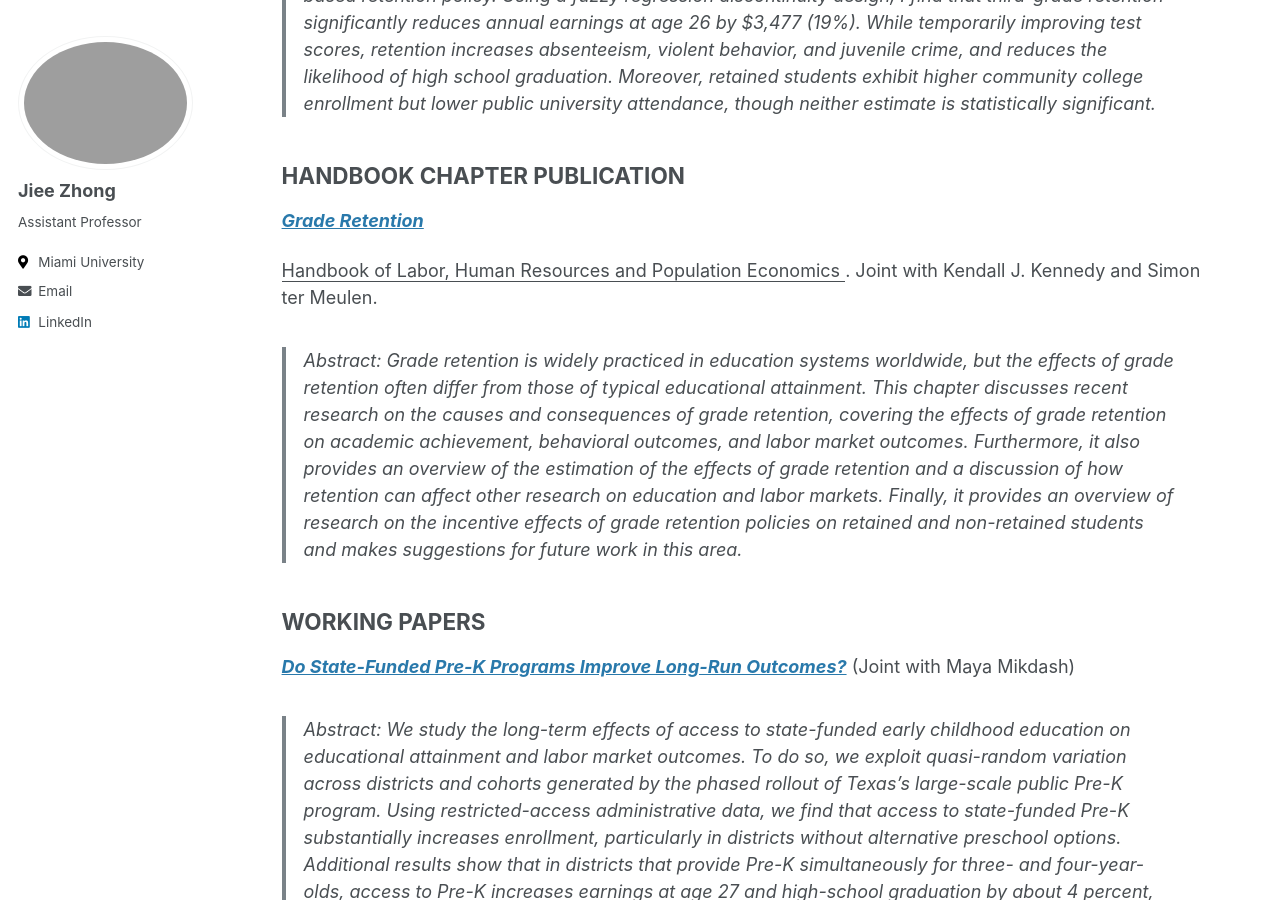
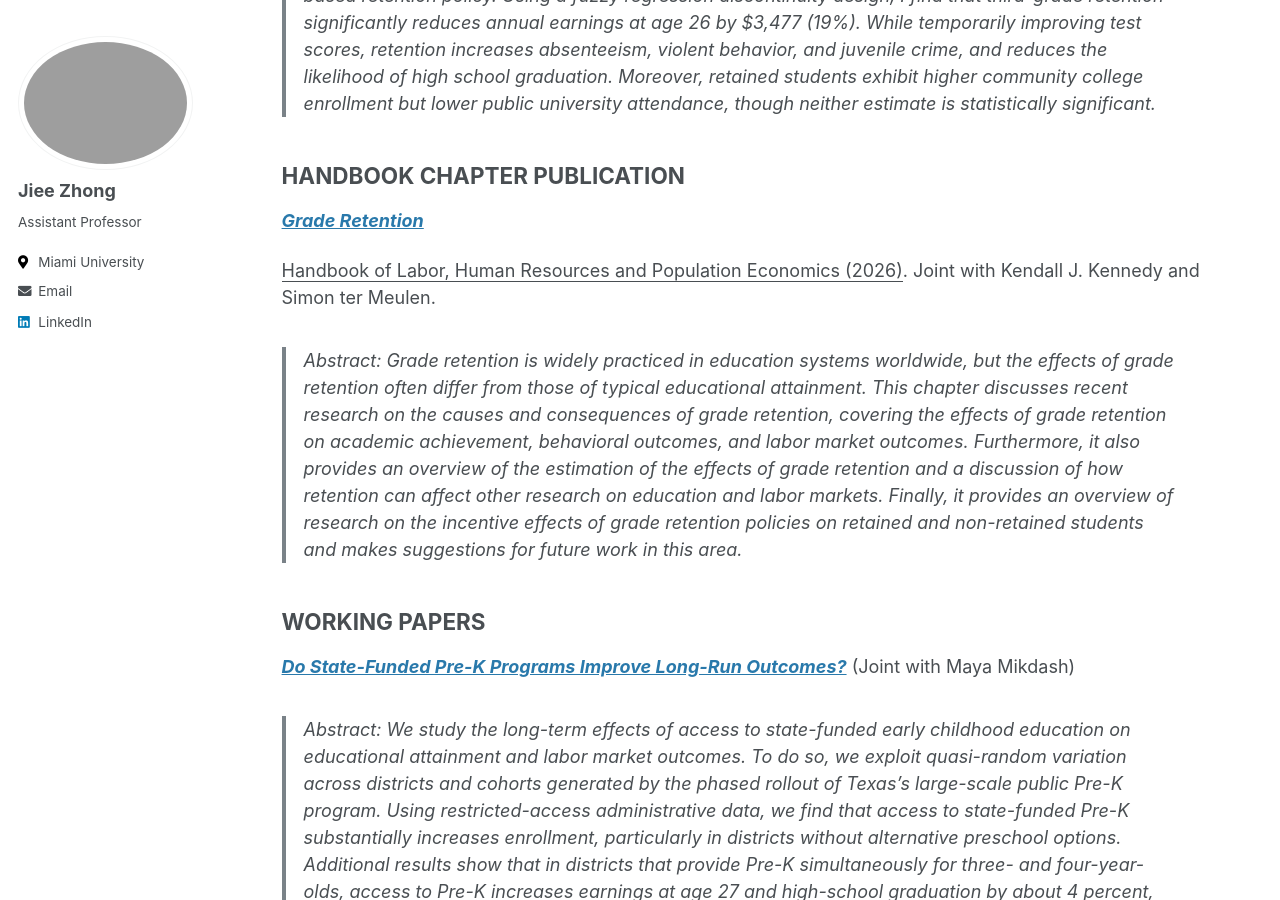
Before and after one commit to jieezhong/jieezhong.github.io, a Jekyll site: the page built from _pages/research.md, in a window 1280 px wide and 900 px high, scrolled down 933 px. Built offline with Jekyll 4.4.1, drawn with Linux system fonts in a browser that asks for light colours.

Commit message:
Update research.md

```diff
--- a/_pages/research.md
+++ b/_pages/research.md
@@ -25,7 +25,7 @@ header:
 
 ***[Grade Retention](https://link.springer.com/rwe/10.1007/978-3-319-57365-6_458-1)***
 
- <ins> Handbook of Labor, Human Resources and Population Economics </ins>. Joint with Kendall J. Kennedy and Simon ter Meulen.
+ <ins> Handbook of Labor, Human Resources and Population Economics (2026)</ins>. Joint with Kendall J. Kennedy and Simon ter Meulen.
 
 > Abstract: Grade retention is widely practiced in education systems worldwide, but the effects of grade retention often differ from those of typical educational attainment. This chapter discusses recent research on the causes and consequences of grade retention, covering the effects of grade retention on academic achievement, behavioral outcomes, and labor market outcomes. Furthermore, it also provides an overview of the estimation of the effects of grade retention and a discussion of how retention can affect other research on education and labor markets. Finally, it provides an overview of research on the incentive effects of grade retention policies on retained and non-retained students and makes suggestions for future work in this area.
 
```
